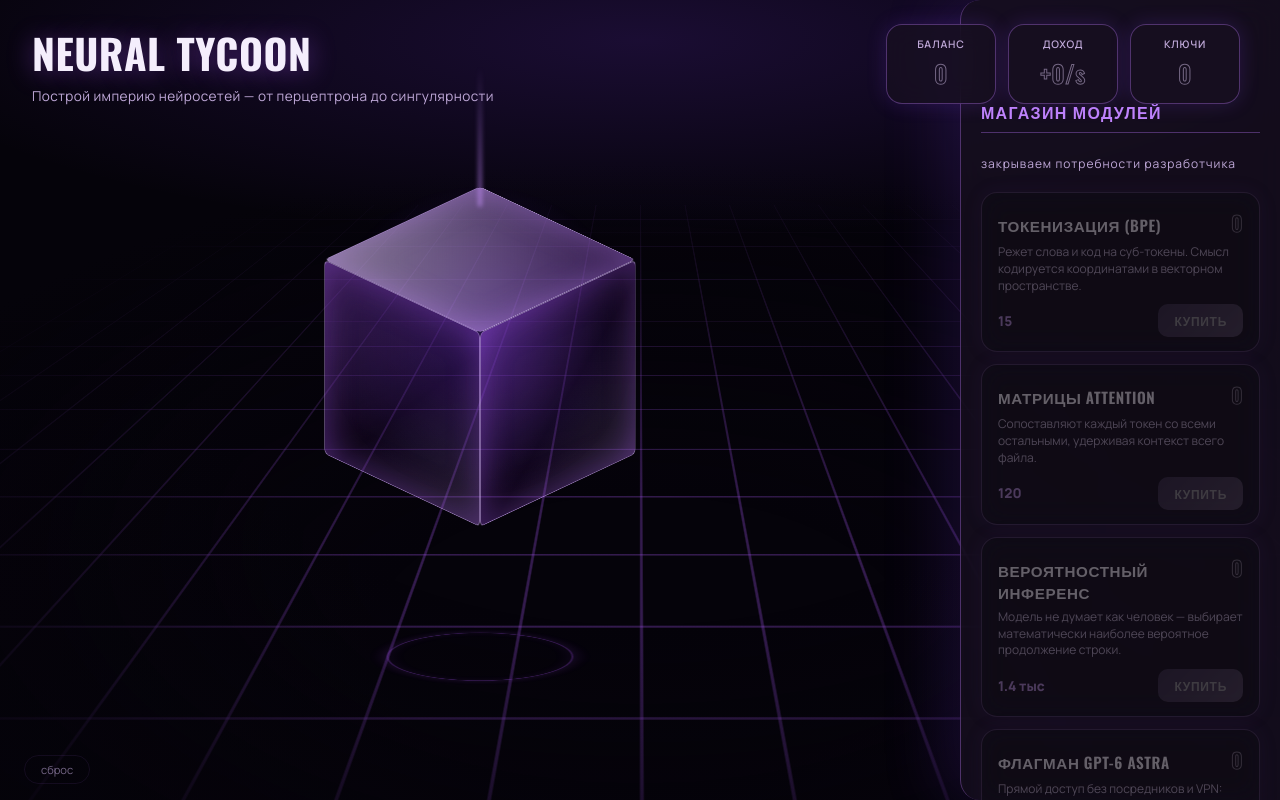
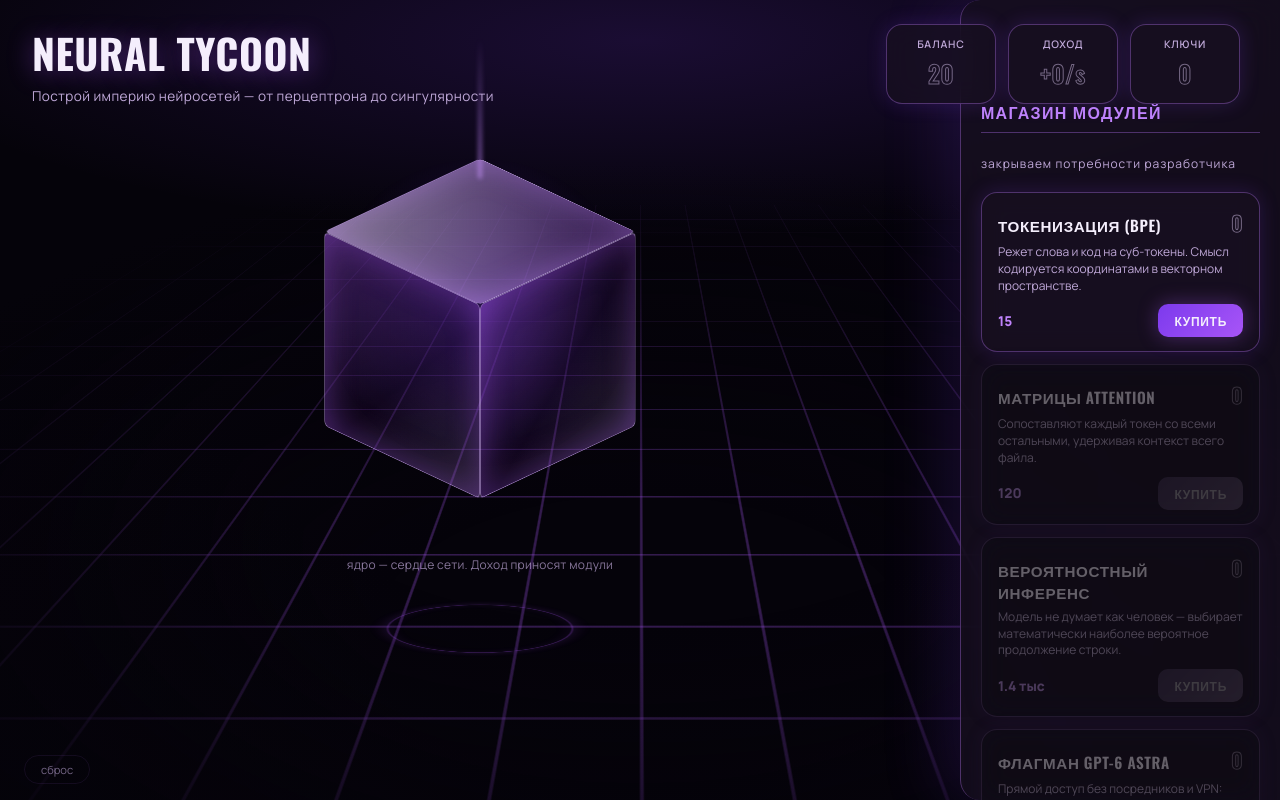
Before and after one commit to a80479314-a11y/neural-tycoon, a React (Vite) app: page / in a window 1280 px wide. Built offline with nearby package versions, Linux system fonts and the light colour scheme.

Commit message:
task snapshot ac171421-c9f5-4521-a00a-54cbb1d87cc8

```diff
--- a/game.js
+++ b/game.js
@@ -1,7 +1,7 @@
 import { CONFIG } from './config.js';
 
 const state = {
-  money: 0,
+  money: 20,
   lifetime: 0,
   keys: 0,
   owned: {},
@@ -17,12 +17,10 @@ function getMultipliers() {
   const buildingMult = {};
   CONFIG.buildings.forEach(b => { buildingMult[b.id] = 1; });
 
-  let clickMult = 1;
   let globalMult = 1 + state.keys * 0.1;
 
   CONFIG.upgrades.forEach(u => {
     if (!state.purchased[u.id]) return;
-    if (u.id === 'u4') clickMult *= 5;
     if (u.mult) {
       Object.keys(u.mult).forEach(bid => {
         buildingMult[bid] *= u.mult[bid];
@@ -31,7 +29,7 @@ function getMultipliers() {
     if (u.global) globalMult *= u.global;
   });
 
-  return { buildingMult, clickMult, globalMult };
+  return { buildingMult, globalMult };
 }
 
 function formatNumber(num) {
@@ -249,20 +247,6 @@ setInterval(() => {
   updateUpgrades();
 }, 100);
 
-// Клик по кубу
-const cubeWrapper = document.querySelector('.cube-wrapper');
-if (cubeWrapper) {
-  cubeWrapper.addEventListener('click', () => {
-    const { clickMult, globalMult } = getMultipliers();
-    const earned = CONFIG.clickPower * clickMult * globalMult;
-    state.money += earned;
-    state.lifetime += earned;
-    updateHUD();
-    updateShop();
-    updateUpgrades();
-  });
-}
-
 // Инициализация
 renderShop();
 renderUpgrades();
--- a/index.html
+++ b/index.html
@@ -63,6 +63,7 @@
         </div>
         <div class="cube__ring"></div>
       </div>
+      <div class="stage__hint">ядро — сердце сети. Доход приносят модули</div>
     </main>
 
     <!-- Side Panel -->
--- a/styles.css
+++ b/styles.css
@@ -185,9 +185,21 @@ body {
   grid-column: 1;
   grid-row: 2;
   display: flex;
+  flex-direction: column;
   align-items: center;
   justify-content: center;
   position: relative;
+  gap: 40px;
+}
+
+.stage__hint {
+  font-family: 'Manrope', sans-serif;
+  font-weight: 400;
+  font-size: 12px;
+  color: var(--muted);
+  letter-spacing: 0.02em;
+  text-align: center;
+  opacity: 0.7;
 }
 
 @keyframes floatCube {
```
